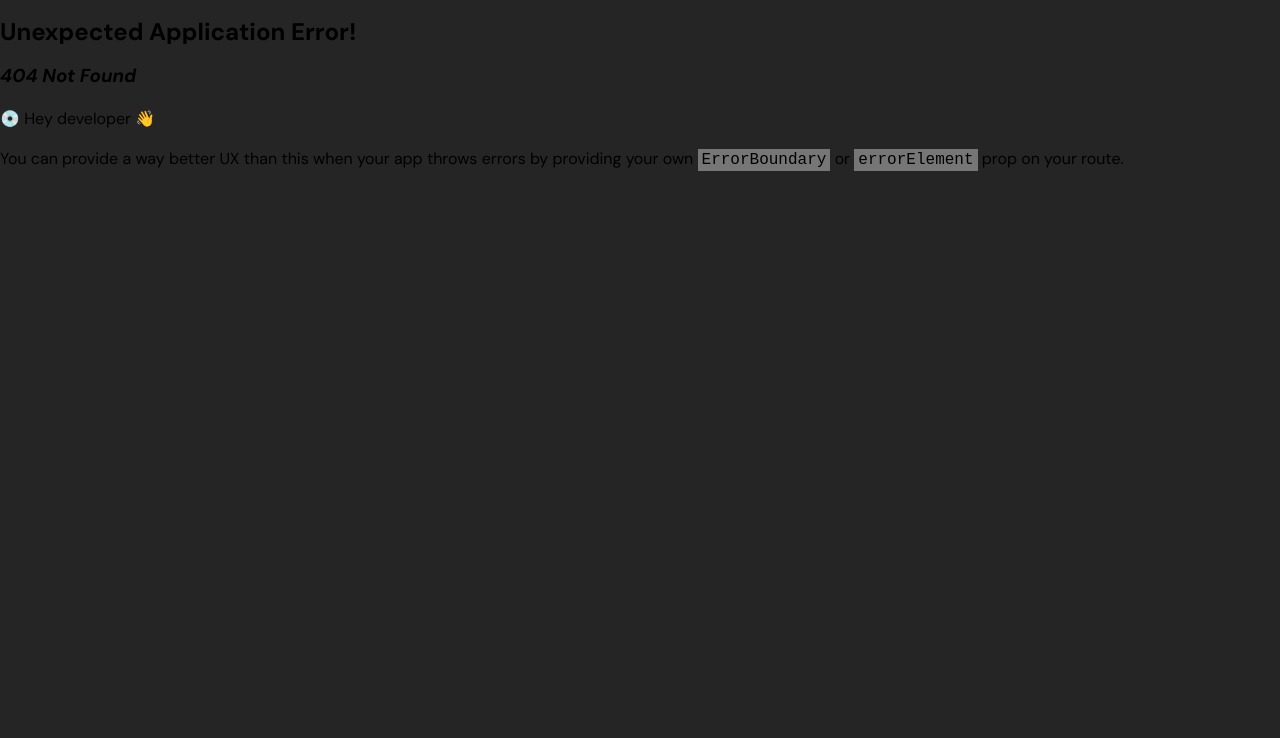
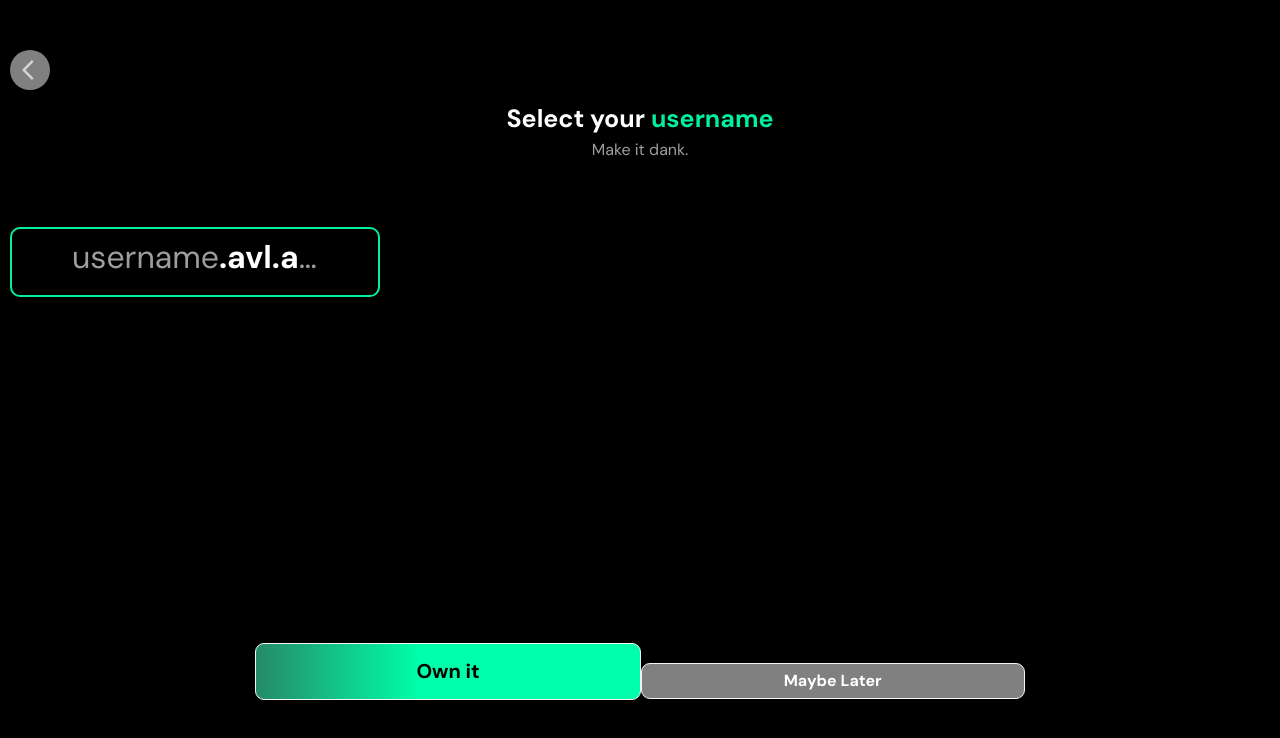
Before and after one commit to ChibuezeSamObisike/avail-tauri-task, a React (Vite) app: page /username-select-screen in a window 1280 px wide. Before the commit this address had no page. Shown: the top 738 px of the page. Built offline with nearby package versions, Linux system fonts and the light colour scheme.

Commit message:
INFO: Going to the home screen

```diff
--- a/src/App.tsx
+++ b/src/App.tsx
@@ -11,6 +11,7 @@ import WalletChoser from "./WalletChoser";
 import Existing from "./views-mobile/Existing";
 import SeedLogin from "./views-mobile/Seed-phrase-login";
 import PrivateKeyLogin from "./views-mobile/private-key-login";
+import UsernameScreen from "./views-mobile/Username-Screen";
 // import Existing from "./views-mobile/Existing";
 
 const App: FC = () => {
@@ -18,8 +19,9 @@ const App: FC = () => {
     { path: "/", element: <Home /> },
     { path: "/wallet-choser", element: <WalletChoser /> },
     { path: "/existing-user-checker-screen", element: <Existing /> },
-    { path: "/seed-phrase-login", element: <SeedLogin/> },
+    { path: "/seed-phrase-login", element: <SeedLogin /> },
     { path: "/private-key-login", element: <PrivateKeyLogin /> },
+    { path: "/username-select-screen", element: <UsernameScreen /> },
   ]);
 
   return <RouterProvider router={router} />;
--- a/src/components/text-form-field.tsx
+++ b/src/components/text-form-field.tsx
@@ -1,13 +1,17 @@
 import * as mui from "@mui/material";
-import VisibilityIcon from '@mui/icons-material/Visibility';
-import VisibilityOffIcon from '@mui/icons-material/VisibilityOff';
-import { useState } from 'react';
+import VisibilityIcon from "@mui/icons-material/Visibility";
+import VisibilityOffIcon from "@mui/icons-material/VisibilityOff";
+import { useState } from "react";
 
-function PasswordTextField() {
+interface PasswordTextFieldProps {
+  isPassword: boolean;
+}
+
+function AvailTextField({ isPassword }: PasswordTextFieldProps) {
   const [showPassword, setShowPassword] = useState(false);
 
   const togglePasswordVisibility = () => {
-    setShowPassword(prevState => !prevState);
+    setShowPassword((prevState) => !prevState);
   };
 
   return (
@@ -17,14 +21,25 @@ function PasswordTextField() {
       sx={{
         flexDirection: "column",
         alignItems: "center",
-        position: "relative" // Needed for absolute positioning of the icon
+        position: "relative", // Needed for absolute positioning of the icon
       }}
     >
       {/* The Text Field */}
       <mui.TextField
         fullWidth
         variant="filled"
-        label="Private Key"
+        label={
+          isPassword ? (
+            "Private Key"
+          ) : (
+            <>
+              username{""}
+              <span style={{ fontWeight: "bold", color: "#FFFFFF" }}>
+                .avl.alo
+              </span>
+            </>
+          )
+        }
         id="outlined-basic"
         color="primary"
         sx={{
@@ -38,18 +53,20 @@ function PasswordTextField() {
             padding: "5px",
             border: "2px solid #01f0a0", // Set border for both states
           },
-          type: showPassword ? 'text' : 'password', // Toggle password visibility
+          type: isPassword && showPassword ? "text" : "password", // Toggle password visibility if isPassword is true
         }}
         InputLabelProps={{
           sx: {
             fontSize: "2rem",
             color: "#9d9d9d",
-            padding: "5px 100px",
+            justifyContent: "center",
+            padding: isPassword ? "5px 100px" : "1px 60px",
           },
         }}
       />
 
-      {/* Eye Icon */}
+      {/* Optional Eye Icon */}
+      {isPassword && (
         <mui.IconButton
           style={{
             position: "absolute",
@@ -62,10 +79,15 @@ function PasswordTextField() {
           }}
           onClick={togglePasswordVisibility}
         >
-        {showPassword ? <VisibilityOffIcon sx={{ color: "black" }} /> : <VisibilityIcon sx={{ color: "black" }} />}
+          {showPassword ? (
+            <VisibilityOffIcon sx={{ color: "black" }} />
+          ) : (
+            <VisibilityIcon sx={{ color: "black" }} />
+          )}
         </mui.IconButton>
+      )}
     </mui.Box>
   );
 }
 
-export default PasswordTextField;
+export default AvailTextField;
--- a/src/components/wallet_address_form.tsx
+++ b/src/components/wallet_address_form.tsx
@@ -14,7 +14,6 @@ const WalletInput: React.FC = () => {
     <Grid container spacing={2} justifyContent="center">
       <Grid item xs={6} container justifyContent="center">
         {[...Array(6)].map((_, index) => {
-          const rowIndex = index;
           return (
             <Grid item key={index}>
               <TextField
--- a/src/views-mobile/Mob.tsx
+++ b/src/views-mobile/Mob.tsx
@@ -10,10 +10,8 @@ import "react-awesome-slider/dist/styles.css";
 import withAutoplay from "react-awesome-slider/dist/autoplay";
 // import Home from "../Home";
 import { FC } from "react";
-import { useNavigate } from "react-router-dom";
 
 const AutoplaySlider = withAutoplay(AwesomeSlider, { Infinity: false });
-
 
 interface IProps {
   title: string;
--- /dev/null
+++ b/src/views-mobile/Username-Screen.tsx
@@ -0,0 +1,99 @@
+import * as mui from "@mui/material";
+import { ArrowBackIos } from "@mui/icons-material";
+
+import { useNavigate } from "react-router-dom";
+import AvailTextField from "../components/text-form-field";
+
+function UsernameScreen() {
+  const navigate = useNavigate();
+
+  return (
+    <mui.Grid
+      container
+      justifyContent="center"
+      alignItems="center"
+      height="100vh"
+      sx={{
+        backgroundSize: "cover",
+        backgroundColor: "#000000",
+      }}
+    >
+      {/* Arrow back icon */}
+      <mui.IconButton
+        onClick={() => navigate(-1)}
+        sx={{
+          position: "absolute",
+          top: "50px",
+          left: "10px",
+          color: "lightgray",
+          zIndex: "1000",
+          pl: 2,
+          width: "40px", // Adjust width and height to set the size of the circular container
+          height: "40px",
+          borderRadius: "50%", // Setting borderRadius to 50% makes the container a circle
+          backgroundColor: "gray", // You can adjust the background color as needed
+          display: "flex", // Use flexbox to center the icon horizontally and vertically
+          justifyContent: "center", // Center horizontally
+          alignItems: "center", // Center vertically
+        }}
+      >
+        <ArrowBackIos />
+      </mui.IconButton>
+
+      {/* The Text in a Column */}
+      <mui.Grid item xs={12} textAlign="center" mt={0}>
+        <mui.Typography fontWeight="bold" fontSize={25} sx={{ color: "#fff" }}>
+          Select your<span style={{ color: "#01f0a0" }}> username</span>
+        </mui.Typography>
+        {/* The smaller Text */}
+        <mui.Typography
+          variant="body1"
+          sx={{ color: "#9d9d9d", textAlign: "center" }}
+        >
+          Make it dank.
+        </mui.Typography>
+      </mui.Grid>
+
+      {/* The Text Field and eye outline icon */}
+      <mui.Grid item xs={12} textAlign="center" mt={-20}>
+        <AvailTextField isPassword={false} />
+      </mui.Grid>
+
+      {/* The Next button */}
+      <mui.Grid item xs={12} textAlign="center" mt={10}>
+        <mui.Button
+          variant="contained"
+          size="large"
+          onClick={() => navigate("/username-select-screen")}
+          sx={{
+            fontSize: "20px",
+            padding: "10px 160px",
+            background:
+              "linear-gradient(89.89deg, #3E3E3E -27.59%, rgba(62, 62, 62, 0) 42.72%), #00FFAA",
+          }}
+        >
+          Own it
+        </mui.Button>
+        <mui.Button
+          variant="contained"
+          size="large"
+          onClick={() => navigate("/username-select-screen")}
+          sx={{
+            mt: "20px",
+            fontSize: "20px",
+            padding: "5px 142px",
+            backgroundColor: "gray",
+          }}
+        >
+          <mui.Typography
+            sx={{ color: "#FFFFFF", textAlign: "center", fontWeight: "bold" }}
+          >
+            Maybe Later
+          </mui.Typography>
+        </mui.Button>
+      </mui.Grid>
+    </mui.Grid>
+  );
+}
+
+export default UsernameScreen;
--- a/src/views-mobile/private-key-login.tsx
+++ b/src/views-mobile/private-key-login.tsx
@@ -2,7 +2,7 @@ import * as mui from "@mui/material";
 import { ArrowBackIos } from "@mui/icons-material";
 
 import { useNavigate } from "react-router-dom";
-import PasswordTextField from "../components/text-form-field";
+import AvailTextField from "../components/text-form-field";
 
 function PrivateKeyLogin() {
   const navigate = useNavigate();
@@ -64,7 +64,7 @@ function PrivateKeyLogin() {
 
       {/* The Text Field and eye outline icon */}
       <mui.Grid item xs={12} textAlign="center" mt={-20}>
-        <PasswordTextField />
+        <AvailTextField isPassword={true} />
       </mui.Grid>
 
       {/* The Next button */}
@@ -72,7 +72,7 @@ function PrivateKeyLogin() {
         <mui.Button
           variant="contained"
           size="large"
-          onClick={() => {}}
+          onClick={() => navigate("/username-select-screen")}
           sx={{
             fontSize: "20px",
             padding: "12px 140px",
```
Lines whose indentation alone changed are shown as unchanged.
